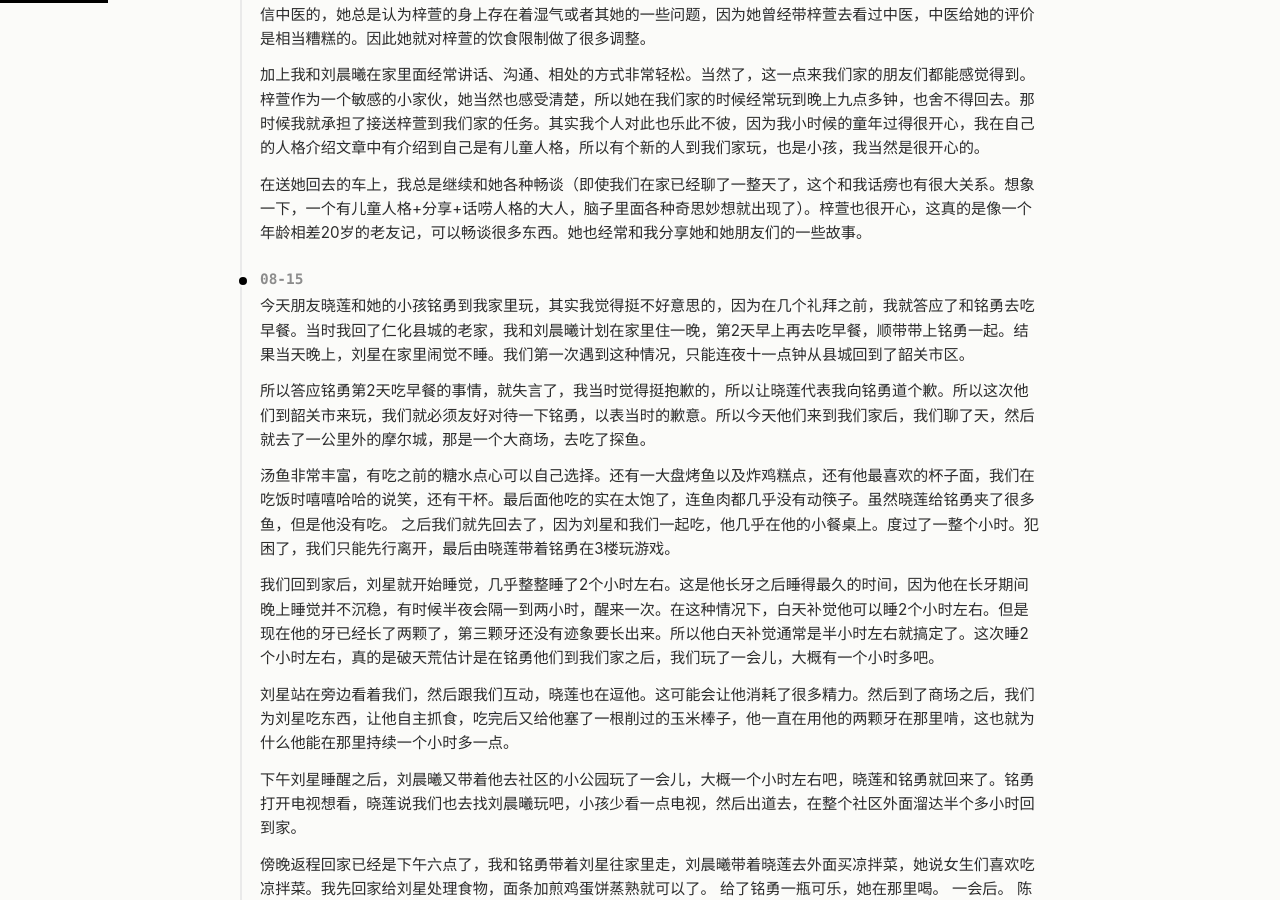
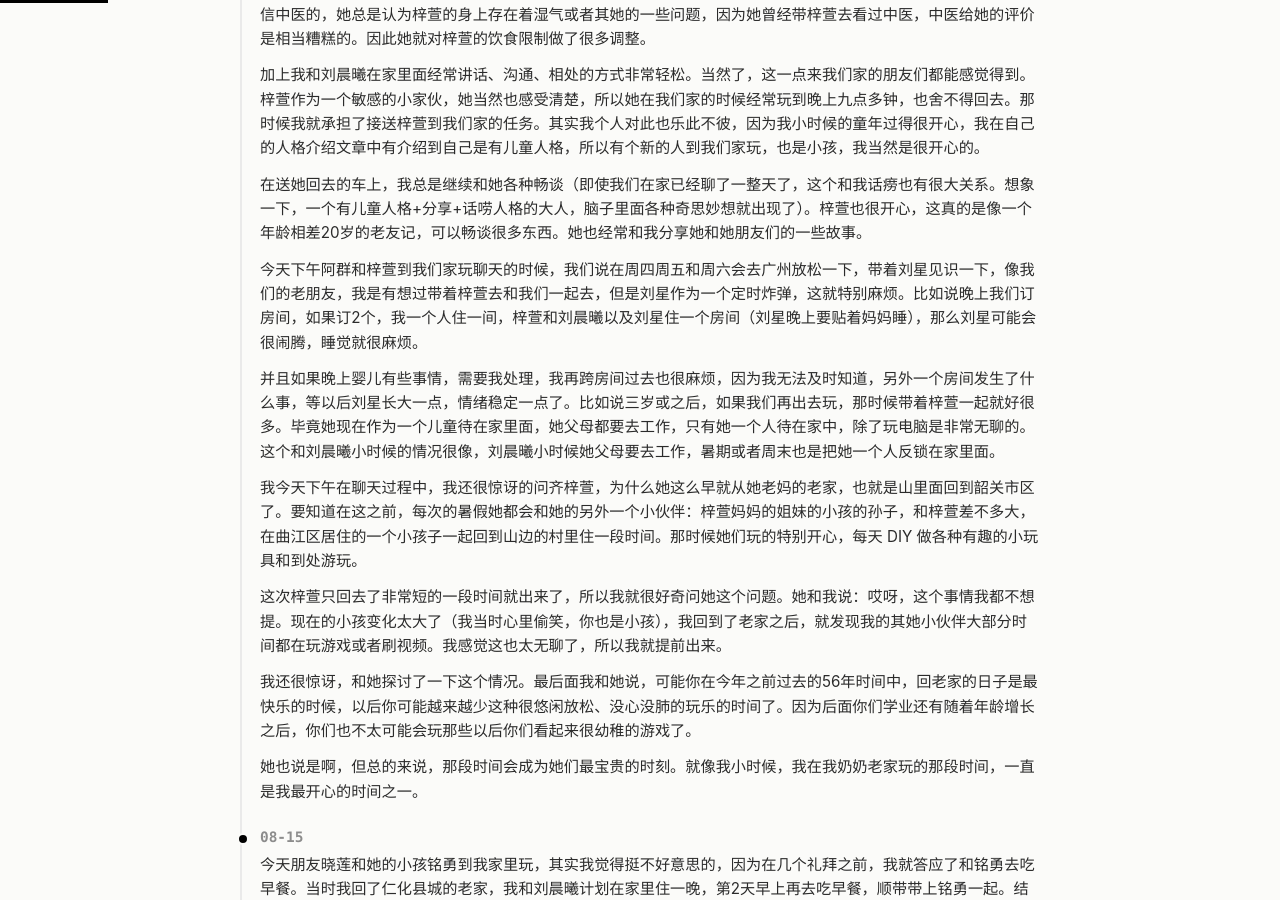
Before and after one commit to Natural-system/self-transcendence, a Jekyll site: the page built from log.md, in a window 1280 px wide and 900 px high, scrolled down 2035 px. Built offline with Jekyll 4.4.1, drawn with Linux system fonts in a browser that asks for light colours; comment, search, counter and statistics services are not loaded.

Commit message:
Update log.md

```diff
--- a/log.md
+++ b/log.md
@@ -45,6 +45,18 @@ permalink: /log/
 加上我和刘晨曦在家里面经常讲话、沟通、相处的方式非常轻松。当然了，这一点来我们家的朋友们都能感觉得到。梓萱作为一个敏感的小家伙，她当然也感受清楚，所以她在我们家的时候经常玩到晚上九点多钟，也舍不得回去。那时候我就承担了接送梓萱到我们家的任务。其实我个人对此也乐此不彼，因为我小时候的童年过得很开心，我在自己的人格介绍文章中有介绍到自己是有儿童人格，所以有个新的人到我们家玩，也是小孩，我当然是很开心的。
 
 在送她回去的车上，我总是继续和她各种畅谈（即使我们在家已经聊了一整天了，这个和我话痨也有很大关系。想象一下，一个有儿童人格+分享+话唠人格的大人，脑子里面各种奇思妙想就出现了）。梓萱也很开心，这真的是像一个年龄相差20岁的老友记，可以畅谈很多东西。她也经常和我分享她和她朋友们的一些故事。
+
+今天下午阿群和梓萱到我们家玩聊天的时候，我们说在周四周五和周六会去广州放松一下，带着刘星见识一下，像我们的老朋友，我是有想过带着梓萱去和我们一起去，但是刘星作为一个定时炸弹，这就特别麻烦。比如说晚上我们订房间，如果订2个，我一个人住一间，梓萱和刘晨曦以及刘星住一个房间（刘星晚上要贴着妈妈睡），那么刘星可能会很闹腾，睡觉就很麻烦。
+
+并且如果晚上婴儿有些事情，需要我处理，我再跨房间过去也很麻烦，因为我无法及时知道，另外一个房间发生了什么事，等以后刘星长大一点，情绪稳定一点了。比如说三岁或之后，如果我们再出去玩，那时候带着梓萱一起就好很多。毕竟她现在作为一个儿童待在家里面，她父母都要去工作，只有她一个人待在家中，除了玩电脑是非常无聊的。这个和刘晨曦小时候的情况很像，刘晨曦小时候她父母要去工作，暑期或者周末也是把她一个人反锁在家里面。
+
+我今天下午在聊天过程中，我还很惊讶的问齐梓萱，为什么她这么早就从她老妈的老家，也就是山里面回到韶关市区了。要知道在这之前，每次的暑假她都会和她的另外一个小伙伴：梓萱妈妈的姐妹的小孩的孙子，和梓萱差不多大，在曲江区居住的一个小孩子一起回到山边的村里住一段时间。那时候她们玩的特别开心，每天 DIY 做各种有趣的小玩具和到处游玩。
+
+这次梓萱只回去了非常短的一段时间就出来了，所以我就很好奇问她这个问题。她和我说：哎呀，这个事情我都不想提。现在的小孩变化太大了（我当时心里偷笑，你也是小孩），我回到了老家之后，就发现我的其她小伙伴大部分时间都在玩游戏或者刷视频。我感觉这也太无聊了，所以我就提前出来。
+
+我还很惊讶，和她探讨了一下这个情况。最后面我和她说，可能你在今年之前过去的56年时间中，回老家的日子是最快乐的时候，以后你可能越来越少这种很悠闲放松、没心没肺的玩乐的时间了。因为后面你们学业还有随着年龄增长之后，你们也不太可能会玩那些以后你们看起来很幼稚的游戏了。
+
+她也说是啊，但总的来说，那段时间会成为她们最宝贵的时刻。就像我小时候，我在我奶奶老家玩的那段时间，一直是我最开心的时间之一。
 
 ### 08-15
 
```
